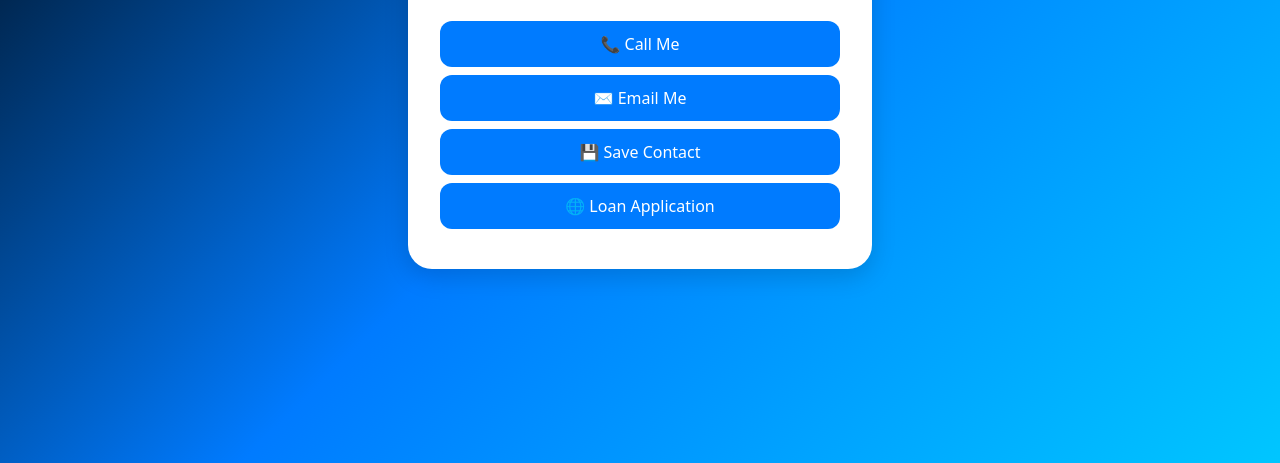
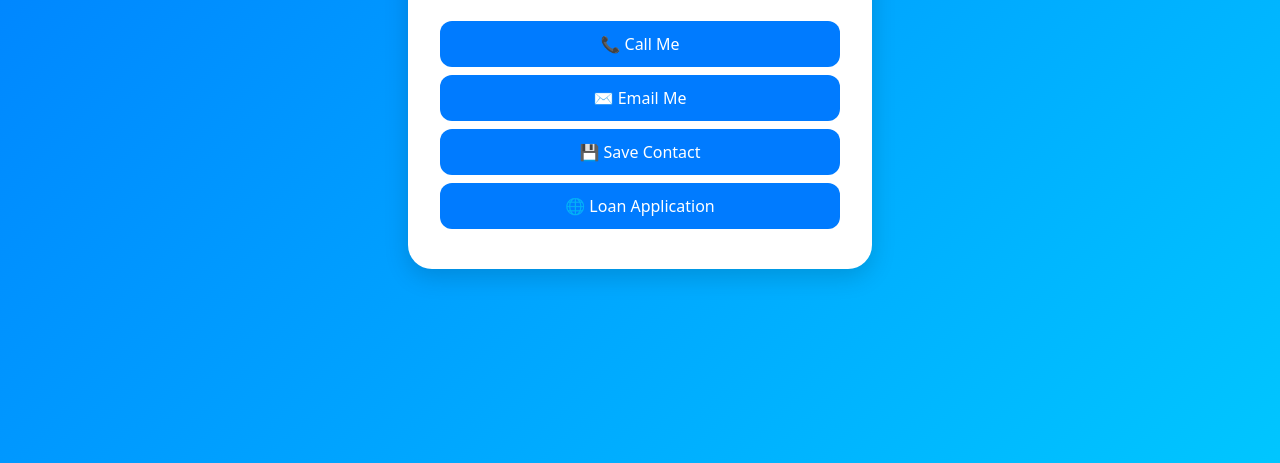
Before and after one commit to EPJam/Arturo-Montalvo, a plain HTML site: page index.html in a window 1280 px wide. Shown: the part 337-800 px from the top of the page. Drawn offline with Linux system fonts and the light colour scheme.

Commit message:
Update index.html

```diff
--- a/index.html
+++ b/index.html
@@ -9,7 +9,7 @@
       font-family: system-ui, -apple-system, Roboto, Helvetica, Arial, sans-serif;
       margin: 0;
       padding: 0;
-      background: linear-gradient(135deg, #000000, #007bff, #00c6ff);
+      background: linear-gradient(135deg, #007bff, #00c6ff);
       display: flex;
       justify-content: center;
       align-items: center;
```
